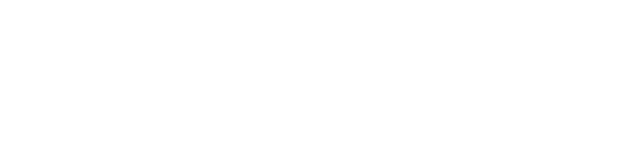
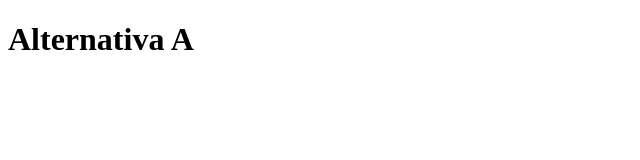
Before and after one commit to acazfernandes/projeto-1, a plain HTML site: page index.html in a window 1280 px wide. Shown: the whole page, without its empty margins (0-640 px from the left). Drawn offline with Linux system fonts and the light colour scheme.

Commit message:
uma nova versão

```diff
--- a/index.html
+++ b/index.html
@@ -6,6 +6,6 @@
     <title>Projeto1</title>
 </head>
 <body>
-
+    <h1>Alternativa A</h1>
 </body>
 </html>
```
